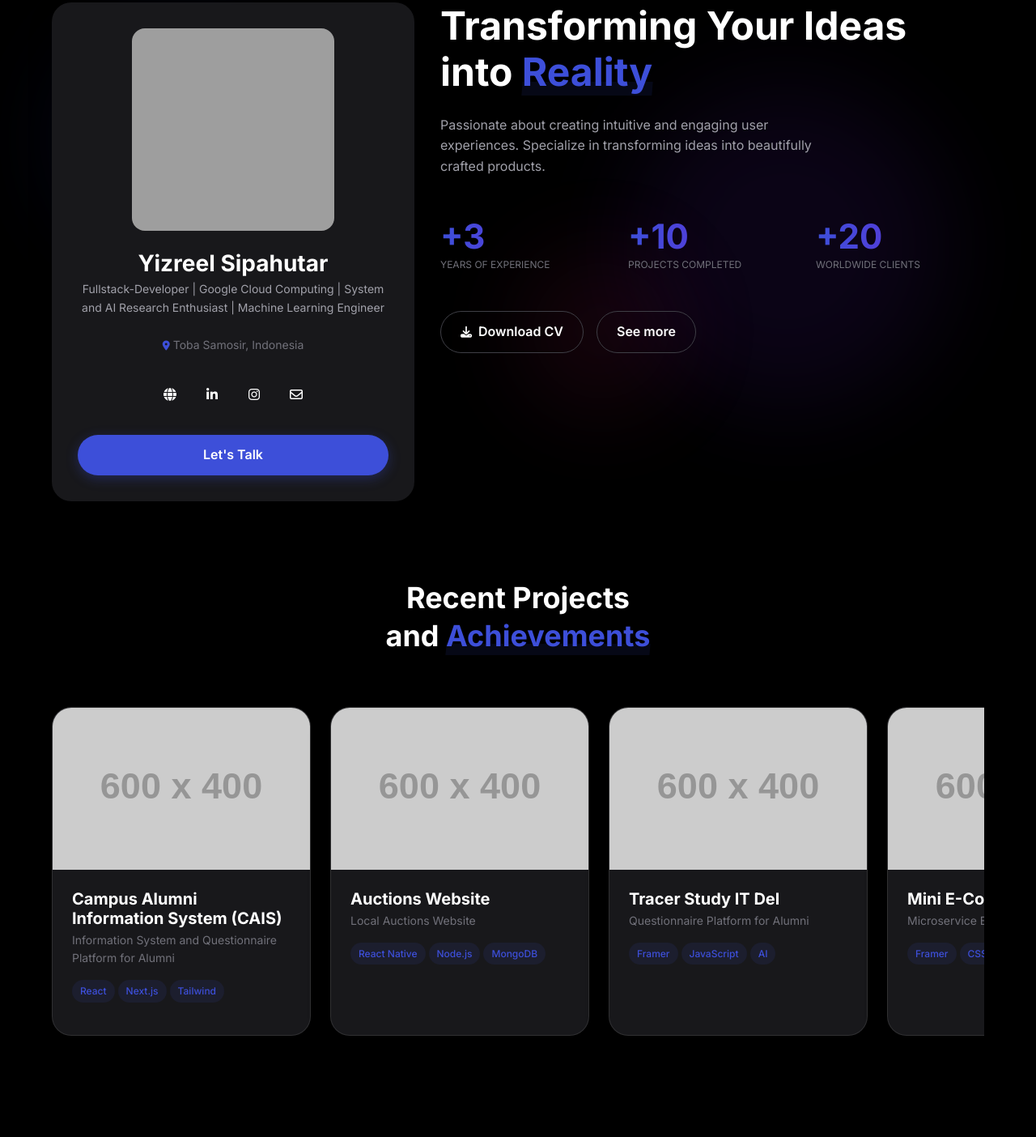
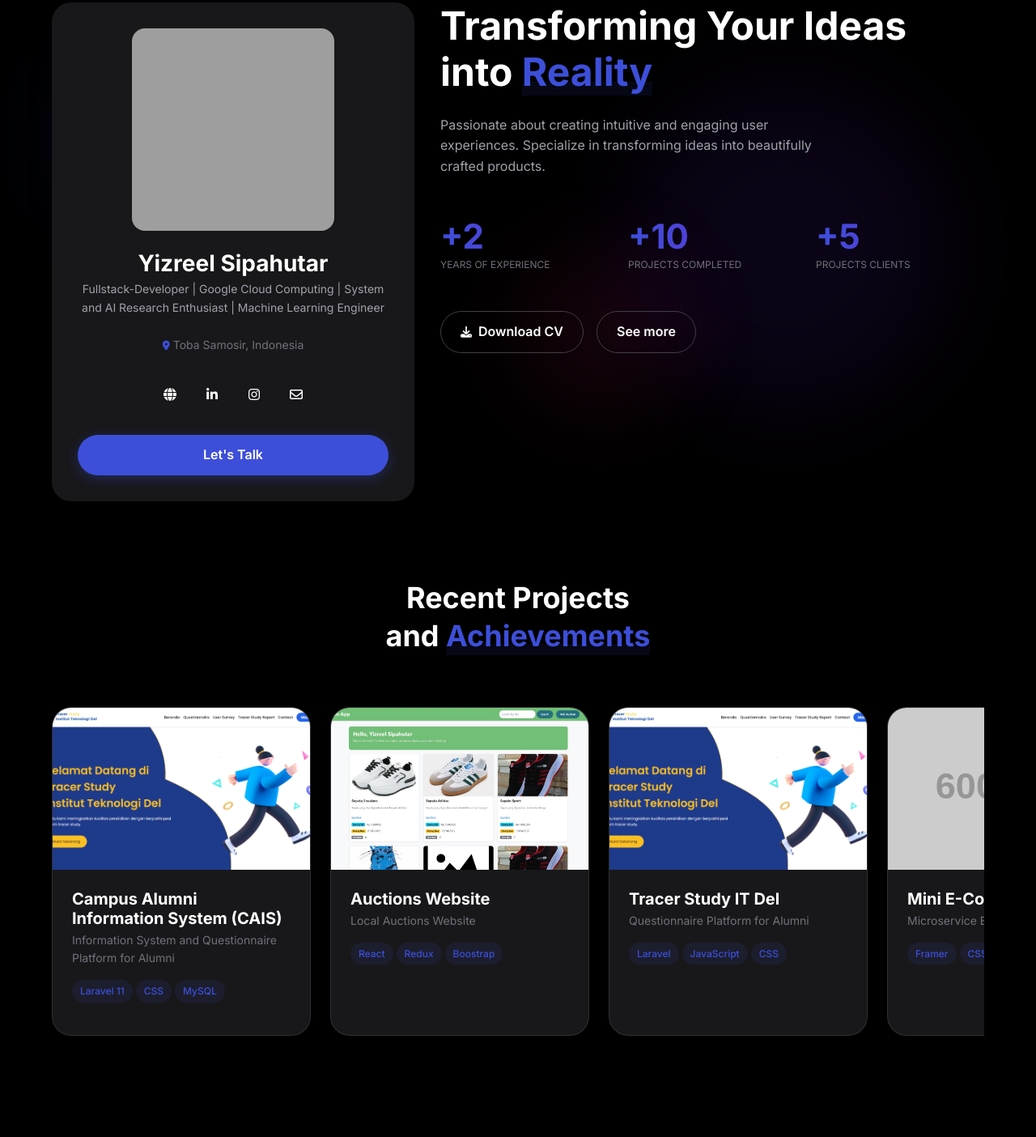
Before and after one commit to codenameyizzz/jeezx-pfp, a plain HTML site: page index.html in a window 1280 px wide. Shown: the part 127-1531 px from the top of the page at 81% size. Drawn offline with nearby package versions, Linux system fonts and the light colour scheme; grey boxes are pictures that could not be loaded; placeholder pictures from the web are drawn by us.

Commit message:
put projects image

```diff
--- a/index.html
+++ b/index.html
@@ -99,7 +99,7 @@
                     <!-- Stats -->
                     <div class="stats">
                         <div class="stat" data-aos="fade-up" data-aos-delay="100">
-                            <h3 class="stat-number">+3</h3>
+                            <h3 class="stat-number">+2</h3>
                             <p class="stat-label">YEARS OF EXPERIENCE</p>
                         </div>
                         <div class="stat" data-aos="fade-up" data-aos-delay="200">
@@ -107,8 +107,8 @@
                             <p class="stat-label">PROJECTS COMPLETED</p>
                         </div>
                         <div class="stat" data-aos="fade-up" data-aos-delay="300">
-                            <h3 class="stat-number">+20</h3>
-                            <p class="stat-label">WORLDWIDE CLIENTS</p>
+                            <h3 class="stat-number">+5</h3>
+                            <p class="stat-label">PROJECTS CLIENTS</p>
                         </div>
                     </div>
 
@@ -141,7 +141,7 @@
                 <div class="slider-track" data-aos="fade-up">
                     <div class="slider-card project-card" onclick="openModal('A modern SaaS template with a clean design, built for startups and tech companies looking to showcase their products.')">
                         <div class="project-image">
-                            <img src="https://via.placeholder.com/600x400" alt="Revo">
+                            <img src="./image/TS-LandingPage.png" alt="Revo">
                             <div class="project-overlay">
                                 <a href="#" class="view-project">View Project</a>
                             </div>
@@ -150,15 +150,15 @@
                             <h3 class="project-title">Campus Alumni Information System (CAIS)</h3>
                             <p class="project-subtitle">Information System and Questionnaire Platform for Alumni</p>
                             <div class="project-tech">
-                                <span class="tech-tag">React</span>
-                                <span class="tech-tag">Next.js</span>
-                                <span class="tech-tag">Tailwind</span>
+                                <span class="tech-tag">Laravel 11</span>
+                                <span class="tech-tag">CSS</span>
+                                <span class="tech-tag">MySQL</span>
                             </div>
                         </div>
                     </div>
                     <div class="slider-card project-card" onclick="openModal('A mobile application for tracking and reducing carbon footprint with personalized recommendations.')">
                         <div class="project-image">
-                            <img src="https://via.placeholder.com/600x400" alt="EcoTrack">
+                            <img src="./image/AU-LandingPage.jpeg" alt="EcoTrack">
                             <div class="project-overlay">
                                 <a href="#" class="view-project">View Project</a>
                             </div>
@@ -167,15 +167,15 @@
                             <h3 class="project-title">Auctions Website</h3>
                             <p class="project-subtitle">Local Auctions Website</p>
                             <div class="project-tech">
-                                <span class="tech-tag">React Native</span>
-                                <span class="tech-tag">Node.js</span>
-                                <span class="tech-tag">MongoDB</span>
+                                <span class="tech-tag">React</span>
+                                <span class="tech-tag">Redux</span>
+                                <span class="tech-tag">Boostrap</span>
                             </div>
                         </div>
                     </div>
                     <div class="slider-card project-card" onclick="openModal('An AI-powered template designed for creative agencies and digital studios with interactive elements and animations.')">
                         <div class="project-image">
-                            <img src="https://via.placeholder.com/600x400" alt="NajmAI">
+                            <img src="./image/TS-LandingPage.png" alt="NajmAI">
                             <div class="project-overlay">
                                 <a href="#" class="view-project">View Project</a>
                             </div>
@@ -184,9 +184,9 @@
                             <h3 class="project-title">Tracer Study IT Del</h3>
                             <p class="project-subtitle">Questionnaire Platform for Alumni</p>
                             <div class="project-tech">
-                                <span class="tech-tag">Framer</span>
+                                <span class="tech-tag">Laravel</span>
                                 <span class="tech-tag">JavaScript</span>
-                                <span class="tech-tag">AI</span>
+                                <span class="tech-tag">CSS</span>
                             </div>
                         </div>
                     </div>
@@ -226,7 +226,7 @@
                     </div>
                     <div class="slider-card project-card" onclick="openModal('A task management application with AI capabilities to help prioritize and organize work efficiently.')">
                         <div class="project-image">
-                            <img src="https://via.placeholder.com/600x400" alt="TaskAI">
+                            <img src="./image/Solved.jpeg" alt="TaskAI">
                             <div class="project-overlay">
                                 <a href="#" class="view-project">View Project</a>
                             </div>
@@ -235,9 +235,9 @@
                             <h3 class="project-title">Numbrix Solver</h3>
                             <p class="project-subtitle">Game Solver</p>
                             <div class="project-tech">
-                                <span class="tech-tag">React</span>
-                                <span class="tech-tag">TypeScript</span>
-                                <span class="tech-tag">OpenAI</span>
+                                <span class="tech-tag">Python</span>
+                                <span class="tech-tag">Tkinter</span>
+                                <span class="tech-tag">DFS-Backtracking</span>
                             </div>
                         </div>
                     </div>
@@ -796,12 +796,12 @@
                 <div class="slider-track" data-aos="fade-up">
                     <div class="slider-card certificate-card" onclick="openModal('AWS Certified Solutions Architect from Amazon Web Services.')">
                         <div class="certificate-logo">
-                            <img src="https://via.placeholder.com/80x80" alt="AWS">
+                            <img src="./image/Streamlit.png" alt="AWS">
                         </div>
                         <h3 class="certificate-title">AWS Certified Solutions Architect</h3>
                         <p class="certificate-issuer">Amazon Web Services</p>
                         <p class="certificate-date">Issued Jan 2023 · Expires Jan 2026</p>
-                        <a href="#" class="certificate-link">View Certificate <i class="fas fa-external-link-alt"></i></a>
+                        <a href="https://www.cloudskillsboost.google/public_profiles/1f0cdacf-184f-4555-805d-a0127416ea1b/badges/13959108" class="certificate-link">View Certificate <i class="fas fa-external-link-alt"></i></a>
                     </div>
                     <div class="slider-card certificate-card" onclick="openModal('Google Professional Cloud Developer from Google Cloud.')">
                         <div class="certificate-logo">
@@ -865,7 +865,7 @@
     <footer>
         <div class="container">
             <div class="footer-content">
-                <p class="copyright">© 2023 Yizreel Sipahutar. All rights reserved.</p>
+                <p class="copyright">© 2025 Yizreel Sipahutar. All rights reserved.</p>
                 <div class="social-footer">
                     <a href="https://www.linkedin.com/in/yizzzx" class="social-footer-link" aria-label="LinkedIn">
                         <i class="fab fa-linkedin-in"></i>
```
Also changed, not shown: image/AU-LandingPage.jpeg (added), image/Solved.jpeg (added), image/Streamlit.png (added), image/TS-LandingPage.png (added).
